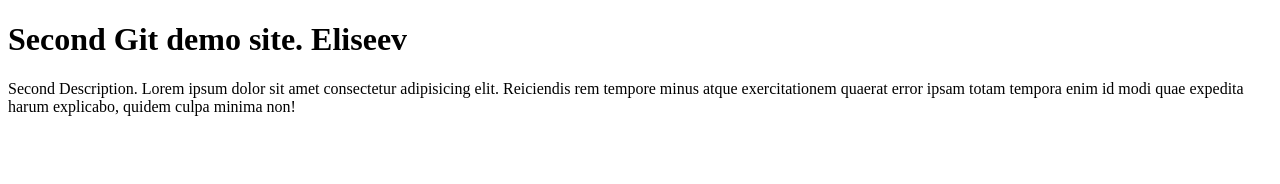
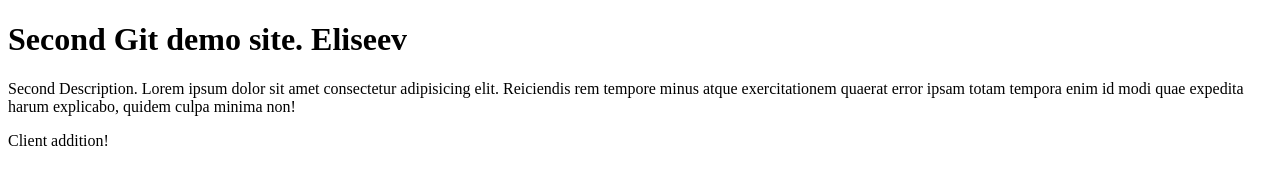
Before and after one commit to RiC-Jun/eliseev, a plain HTML site: page second.html in a window 1280 px wide. Drawn offline with Linux system fonts and the light colour scheme.

Commit message:
First Client commit

```diff
--- a/second.html
+++ b/second.html
@@ -9,6 +9,7 @@
 
     <h1>Second Git demo site. Eliseev</h1>
     <p>Second Description. Lorem ipsum dolor sit amet consectetur adipisicing elit. Reiciendis rem tempore minus atque exercitationem quaerat error ipsam totam tempora enim id modi quae expedita harum explicabo, quidem culpa minima non!</p>
+    <p>Client addition!</p>
 
 </body>
 </html>
```
